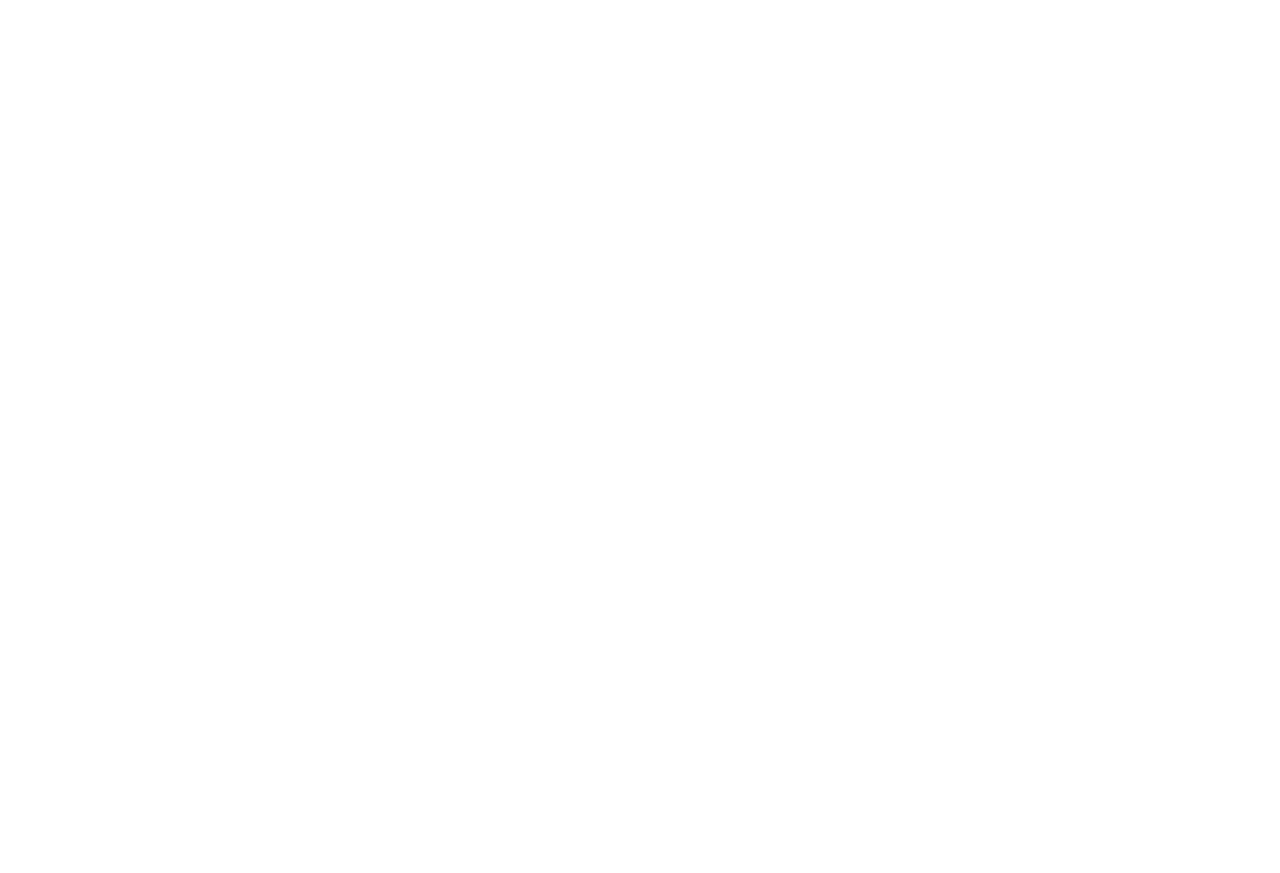
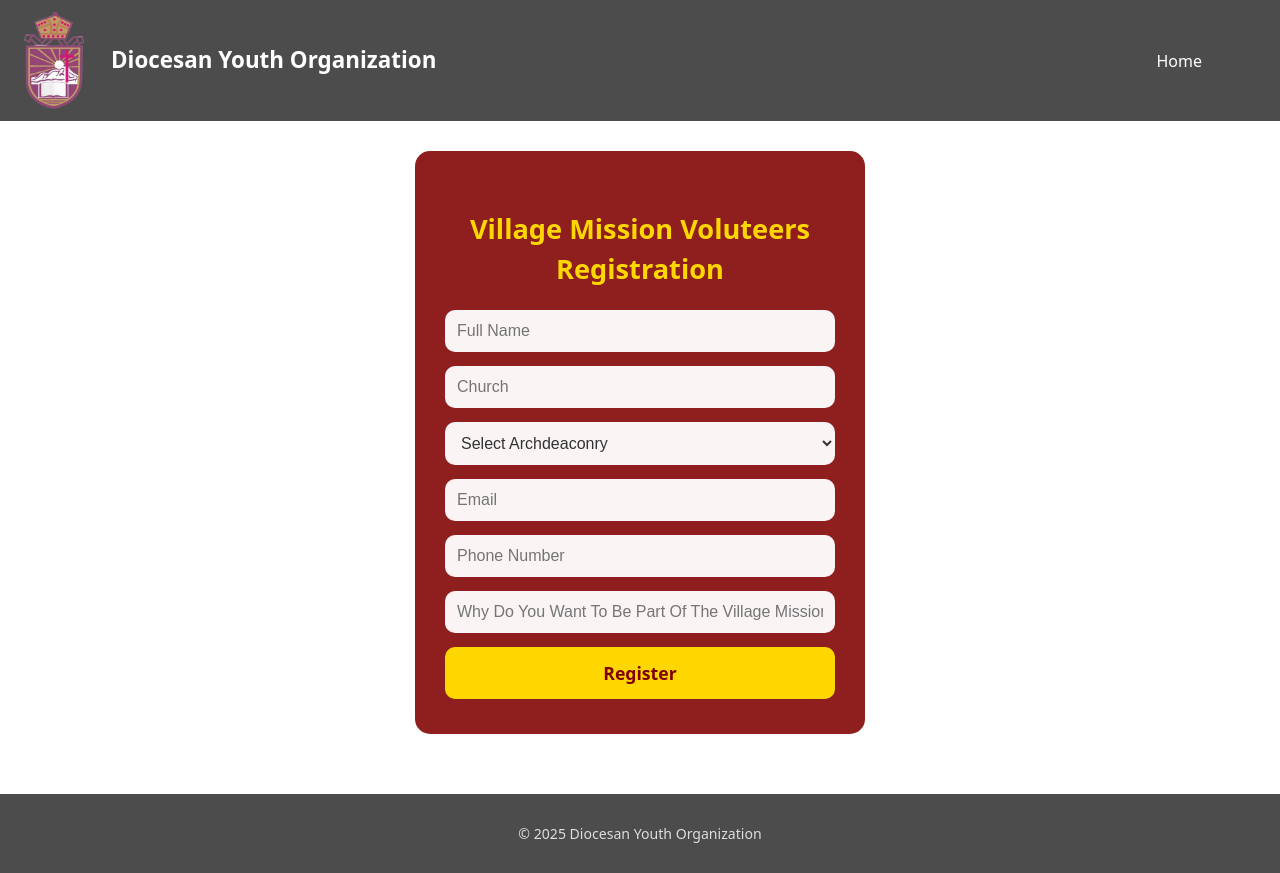
Before and after one commit to kwesike/dyo, a React (Vite) app: page /mission-voluteer in a window 1280 px wide. Before the commit this address had no page. Before the commit the page ends 800 px from the top, so only its background shows below. Built offline with nearby package versions, Linux system fonts and the light colour scheme.

Commit message:
Updated code

```diff
--- a/package.json
+++ b/package.json
@@ -27,6 +27,7 @@
     "@types/react-dom": "^19.1.9",
     "@vitejs/plugin-react": "^5.0.4",
     "autoprefixer": "^10.4.21",
+    "baseline-browser-mapping": "^2.9.15",
     "eslint": "^9.36.0",
     "eslint-plugin-react-hooks": "^5.2.0",
     "eslint-plugin-react-refresh": "^0.4.22",
--- a/src/App.tsx
+++ b/src/App.tsx
@@ -9,7 +9,7 @@
 import SuccessDonation from "./components/SuccessDonation";
 import VoucherGenerator from "./components/VoucherGenerator";
 import AdminTags from "./components/AdminTags";
-import LeadershipRegistration from "./components/LeadershipRegistration"
+import MissionVoluteer from "./components/MissionVoluteer"
 
 
 
@@ -28,8 +28,8 @@
         <Route path="/admin/vouchers" element={<VoucherGenerator />} />
         <Route path="/admin/tags" element={<AdminTags />} />
         <Route
-  path="/leadership-retreat"
-  element={<LeadershipRegistration />}
+  path="/mission-voluteer"
+  element={<MissionVoluteer />}
 />
 
 
--- a/src/components/HomePage.tsx
+++ b/src/components/HomePage.tsx
@@ -40,7 +40,7 @@
         </div>
         <nav className="navbar-links">
           <Link to="/">Home</Link>
-          <Link to="/leadership-retreat">Register For Leadership Retreat</Link>
+          <Link to="/mission-voluteer">Voluteer for Village Missions</Link>
           {/*<Link to="/register">Register</Link>*/}
           <Link to="/donate">Donate</Link>
           <Link to="/admin-login">Admin</Link>
@@ -48,10 +48,10 @@
       </header>
 
 
-<CountdownTimer
+{/*<CountdownTimer
   title="🎉 Countdown to Youth Leadership Retreat 2025"
   targetDate="2026-01-17T09:00:00"
-/>
+/>*/}
 
 
 
--- a/src/components/LeadershipRegistration.tsx
+++ b/src/components/MissionVoluteer.tsx
@@ -4,17 +4,16 @@
 import logo from "../assets/ibadan_north.png";
 import "./RegistrationForm.css";
 
-export default function LeadershipRegistration() {
+export default function MissionVoluteer() {
   const navigate = useNavigate();
 
   const [formData, setFormData] = useState({
     full_name: "",
     church: "",
-    position_held: "",
     archdeaconry: "",
-    position_held_in_arch:"",
-    position_held_in_dio:"",
+    email: "",
     phone_number:"",
+    reason_for_registering: "",
   });
 
   const [loading, setLoading] = useState(false);
@@ -32,7 +31,7 @@
 
     try {
       const { error } = await supabase
-        .from("leadership_registrations")
+        .from("village_mission")
         .insert([formData]);
 
       if (error) throw error;
@@ -57,14 +56,14 @@
         </div>
         <nav className="navbar-links">
           <Link to="/">Home</Link>
-          <Link to="/register">Youth Convention</Link>
+          <Link to="/register"></Link>
         </nav>
       </header>
 
       {/* Form */}
       <main className="form-section">
         <div className="form-box">
-          <h2>Leadership Retreat Registration</h2>
+          <h2>Village Mission Voluteers Registration</h2>
 
           <form onSubmit={handleSubmit}>
             <input
@@ -83,13 +82,6 @@
               required
             />
 
-            <input
-              name="position_held"
-              placeholder="Position Held In Church(e.g. Vicar, Youth Leader)"
-              value={formData.position_held}
-              onChange={handleChange}
-              required
-            />
 
             <select
               name="archdeaconry"
@@ -114,25 +106,26 @@
             </select>
 
             <input
-              name="position_held_in_arch"
-              placeholder="Position Held in Archdeaconry"
-              value={formData.position_held_in_arch}
+              name="email"
+              placeholder="Email"
+              value={formData.email}
               onChange={handleChange}
               required
             />
 
-            <input
-              name="position_held_in_dio"
-              placeholder="Position Held in Diocese"
-              value={formData.position_held_in_dio}
-              onChange={handleChange}
-              required
-            />
 
             <input
               name="phone_number"
               placeholder="Phone Number"
               value={formData.phone_number}
+              onChange={handleChange}
+              required
+            />
+
+             <input
+              name="reason_for_registering"
+              placeholder="Why Do You Want To Be Part Of The Village Mission?"
+              value={formData.reason_for_registering}
               onChange={handleChange}
               required
             />
```
Also changed, not shown: 1 other file (tests, documents, lock files or other folders).
